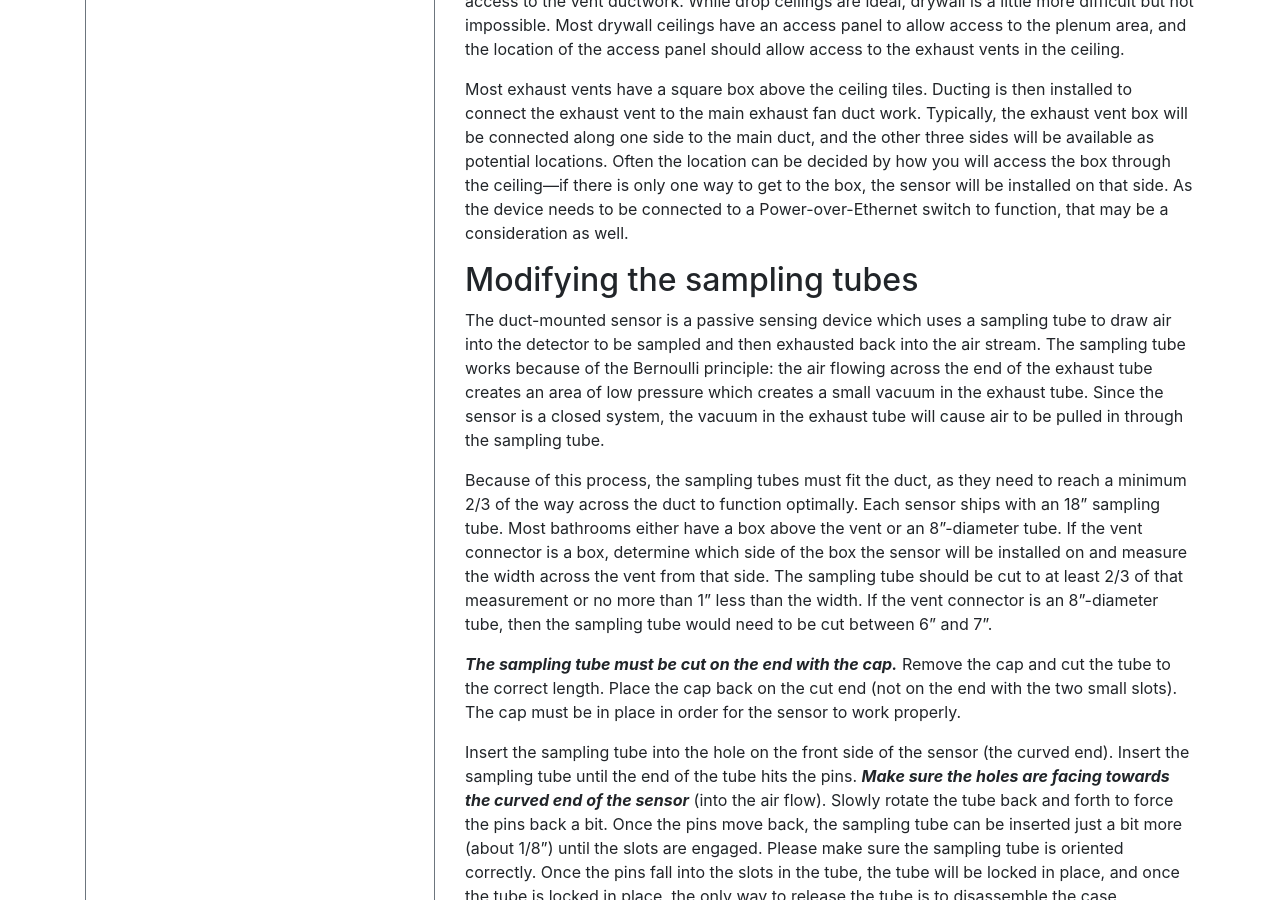
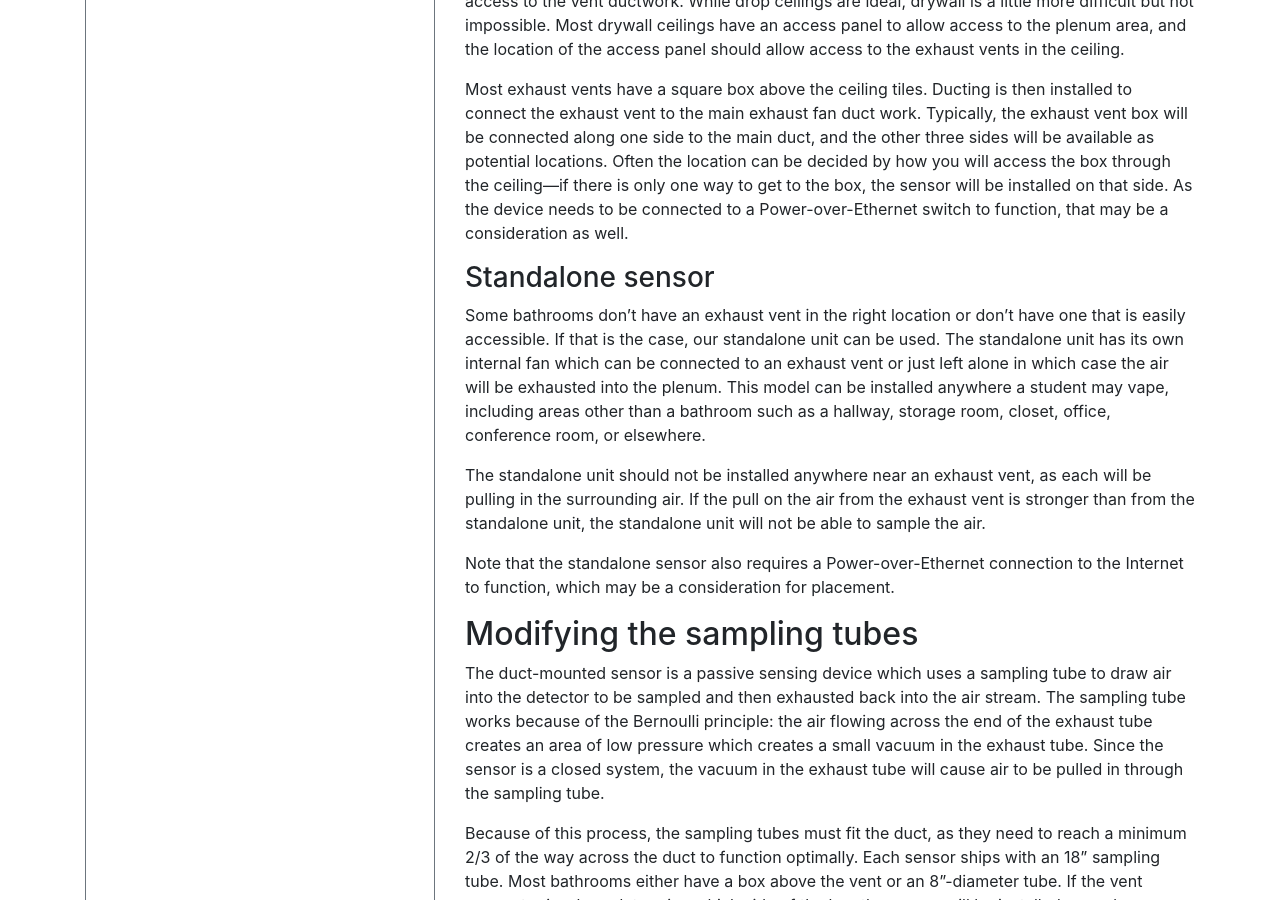
Before and after one commit to NrsSystems/docs, a Jekyll site: the page built from vape-detect/installation-reqs.md, in a window 1280 px wide and 900 px high, scrolled down 1398 px. Built offline with Jekyll 4.4.1, drawn with Linux system fonts in a browser that asks for light colours; our own code applies the rules of GitHub Pages for plain Markdown files.

Commit message:
Update installation-reqs.md
Restored information about the standalone sensor to Choosing the Location

```diff
--- a/vape-detect/installation-reqs.md
+++ b/vape-detect/installation-reqs.md
@@ -36,6 +36,13 @@ Check the ceiling area to ensure you can get a cable to the location and that yo
 
 Most exhaust vents have a square box above the ceiling tiles. Ducting is then installed to connect the exhaust vent to the main exhaust fan duct work. Typically, the exhaust vent box will be connected along one side to the main duct, and the other three sides will be available as potential locations. Often the location can be decided by how you will access the box through the ceiling—if there is only one way to get to the box, the sensor will be installed on that side. As the device needs to be connected to a Power-over-Ethernet switch to function, that may be a consideration as well.
 
+### Standalone sensor
+Some bathrooms don’t have an exhaust vent in the right location or don’t have one that is easily accessible. If that is the case, our standalone unit can be used. The standalone unit has its own internal fan which can be connected to an exhaust vent or just left alone in which case the air will be exhausted into the plenum. This model can be installed anywhere a student may vape, including areas other than a bathroom such as a hallway, storage room, closet, office, conference room, or elsewhere.
+
+The standalone unit should not be installed anywhere near an exhaust vent, as each will be pulling in the surrounding air. If the pull on the air from the exhaust vent is stronger than from the standalone unit, the standalone unit will not be able to sample the air.
+
+Note that the standalone sensor also requires a Power-over-Ethernet connection to the Internet to function, which may be a consideration for placement.
+
 ## Modifying the sampling tubes
 The duct-mounted sensor is a passive sensing device which uses a sampling tube to draw air into the detector to be sampled and then exhausted back into the air stream. The sampling tube works because of the Bernoulli principle: the air flowing across the end of the exhaust tube creates an area of low pressure which creates a small vacuum in the exhaust tube. Since the sensor is a closed system, the vacuum in the exhaust tube will cause air to be pulled in through the sampling tube.
 
```
